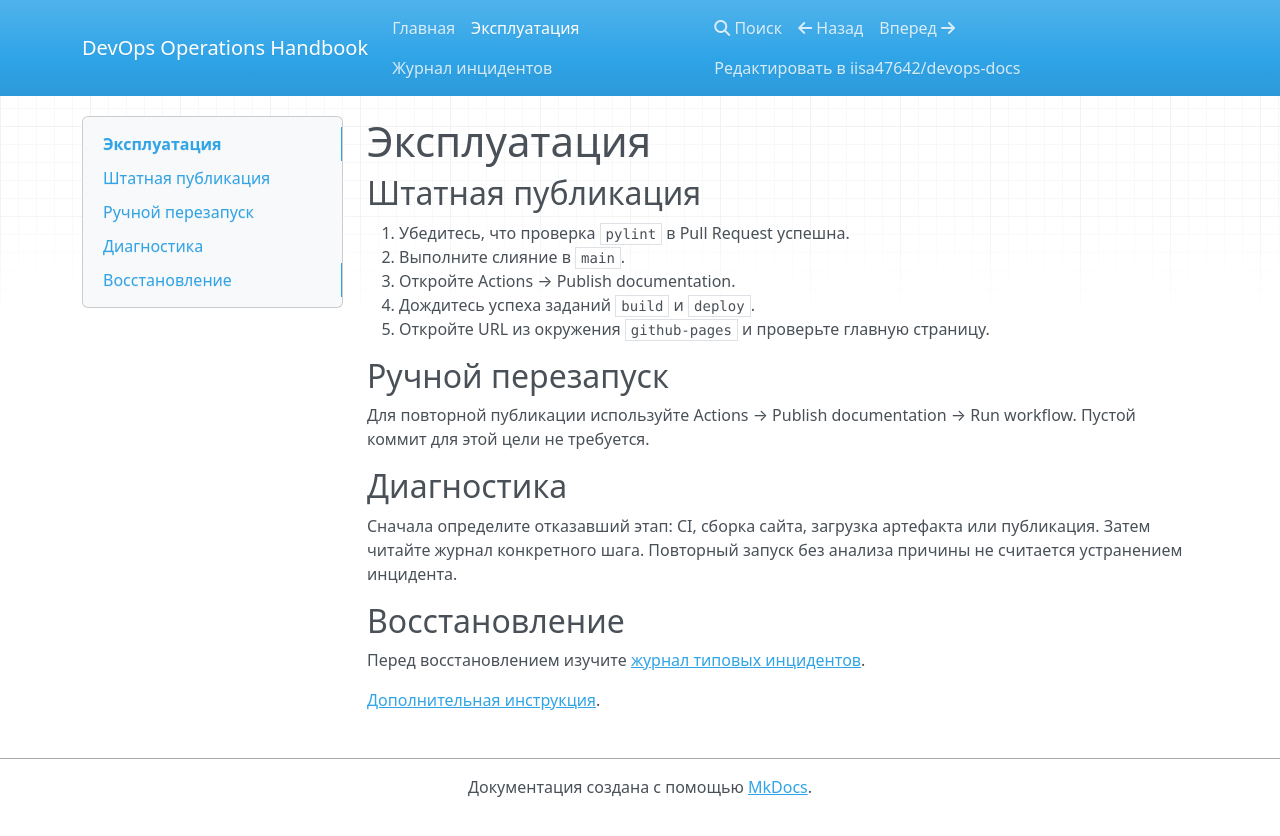
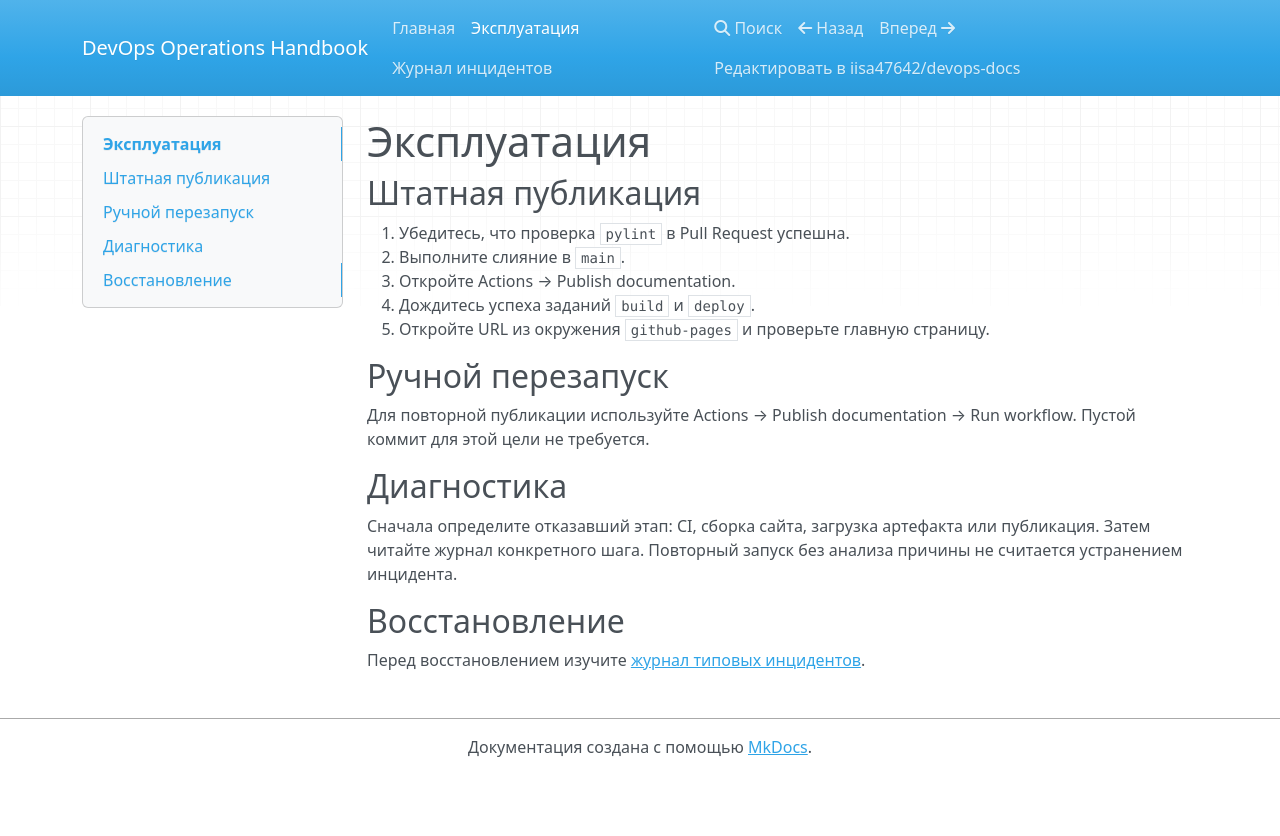
Before and after one commit to iisa47642/devops-docs, an MkDocs documentation site: the page built from docs/runbook.md, in a window 1280 px wide. Shown: the top 836 px of the page. Built offline with MkDocs 1.6.1, drawn with Linux system fonts in a browser that asks for light colours; nearby versions of some CDN libraries.

Commit message:
docs: remove missing page link

```diff
--- a/docs/runbook.md
+++ b/docs/runbook.md
@@ -21,5 +21,3 @@
 ## Восстановление
 
 Перед восстановлением изучите [журнал типовых инцидентов](incidents.md).
-
-[Дополнительная инструкция](missing-page.md).
```
